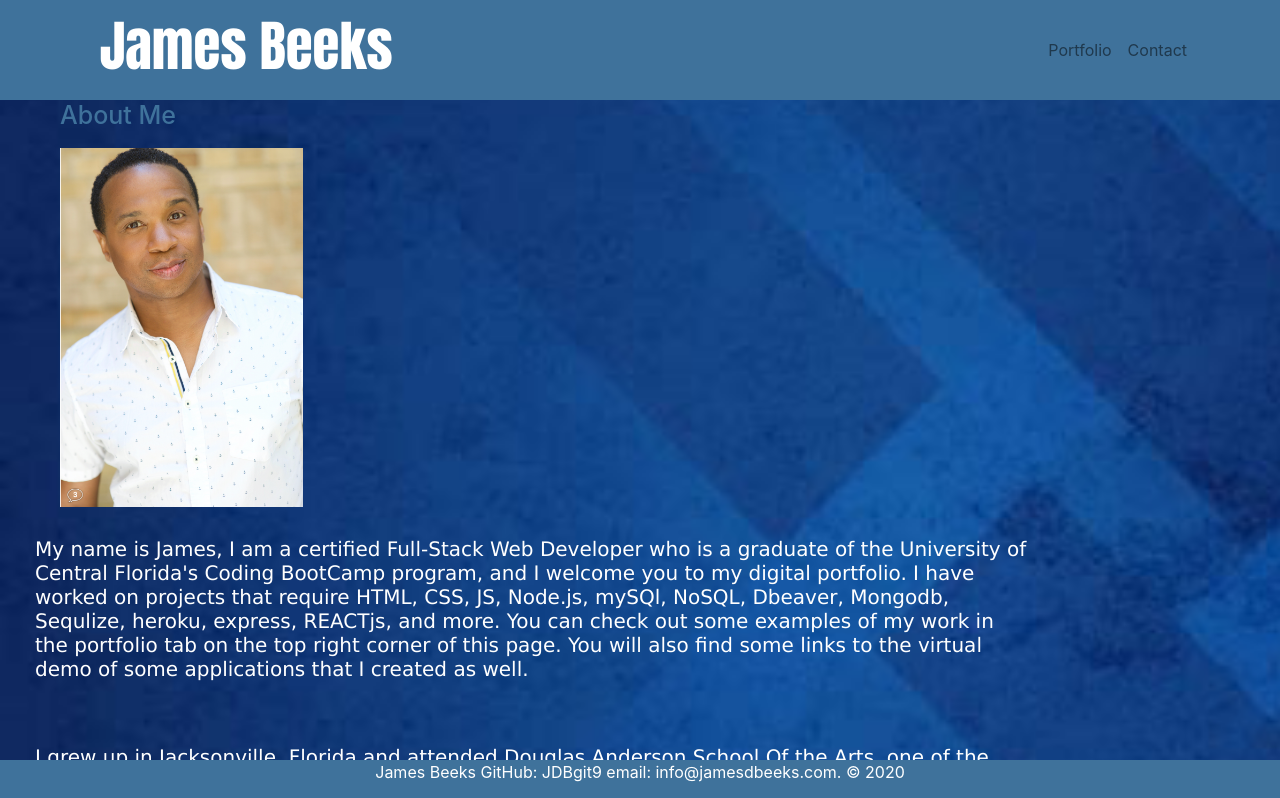
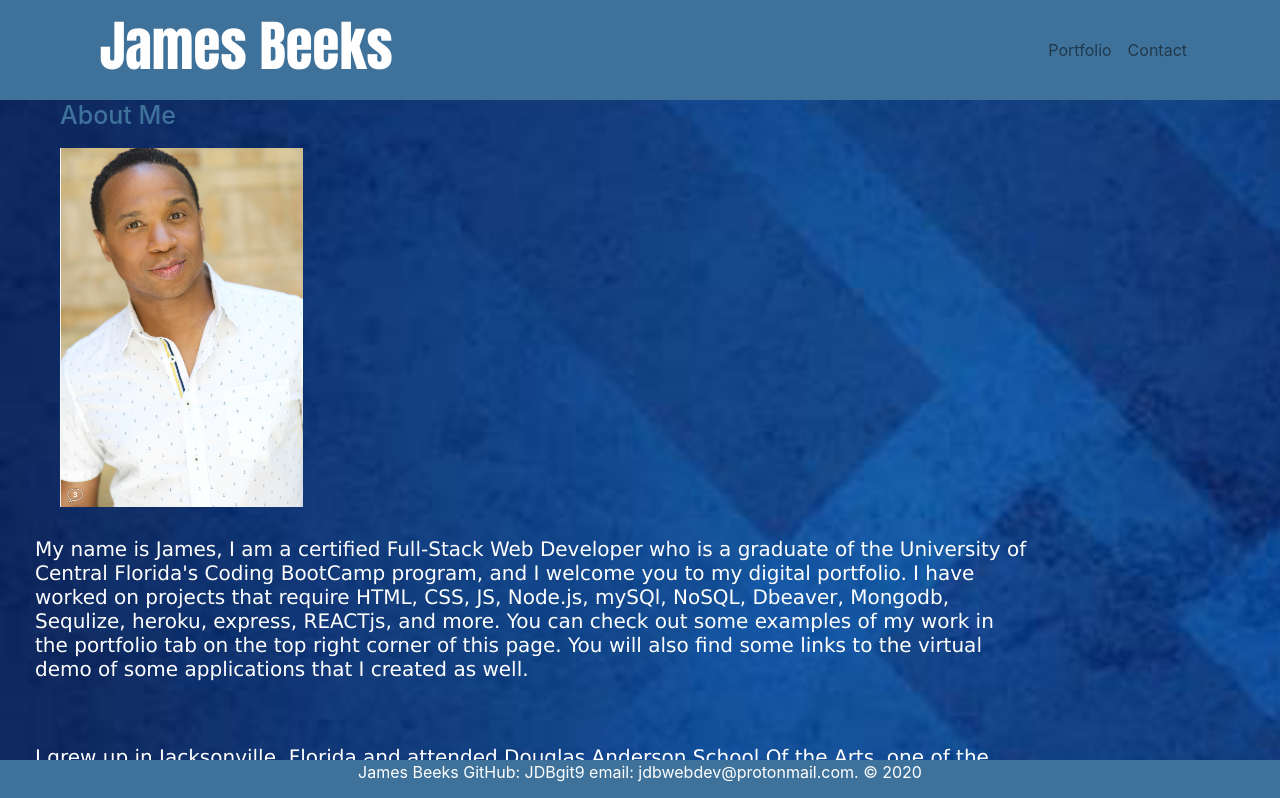
Before and after one commit to JDBgit9/jamesportfolio, a React (Create React App) app: page / in a window 1280 px wide. Shown: the top 798 px of the page. Built offline with nearby package versions, Linux system fonts and the light colour scheme.

Commit message:
changed the email in the footer

```diff
--- a/src/components/Footer.js
+++ b/src/components/Footer.js
@@ -4,7 +4,7 @@ function Footer() {
     return (
 
         <div className="footer">
-            <p>James Beeks GitHub: JDBgit9 email: info@jamesdbeeks.com. &copy; 2020</p>
+            <p>James Beeks GitHub: JDBgit9 email: jdbwebdev@protonmail.com. &copy; 2020</p>
         </div>
     )
 }
```
